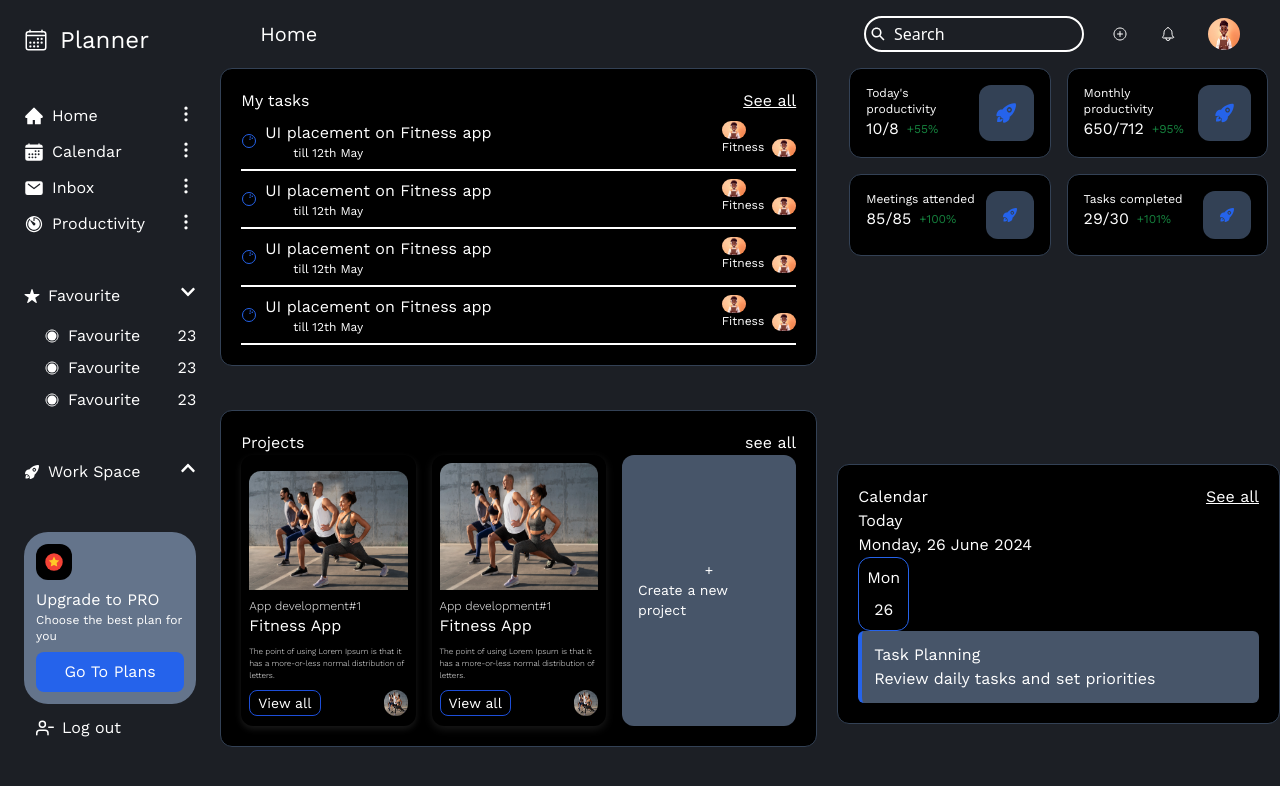
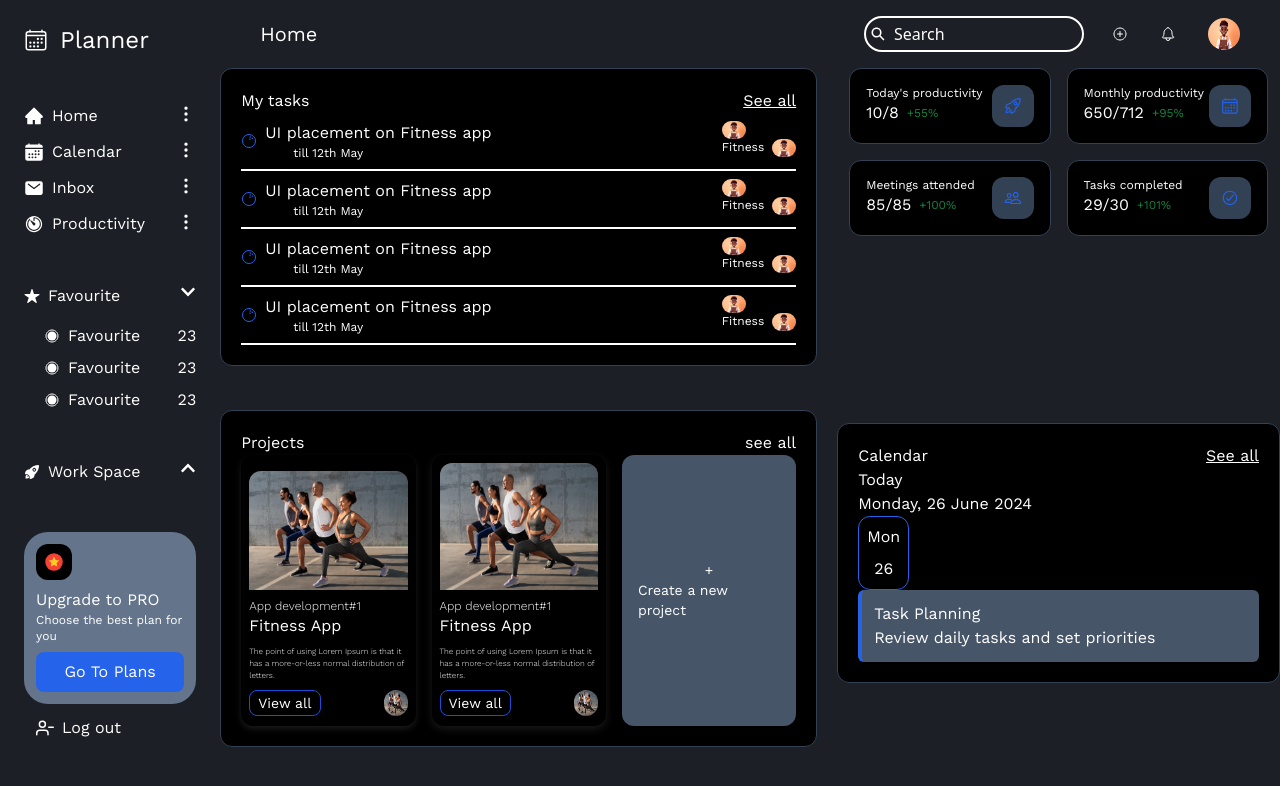
Before and after one commit to Funmi-Amusan/planner, a React (Create React App) app: page / in a window 1280 px wide. Shown: the top 786 px of the page. Built offline with nearby package versions, Linux system fonts and the light colour scheme.

Commit message:
mapping icons for summary cards

```diff
--- a/src/components/home/summary.tsx
+++ b/src/components/home/summary.tsx
@@ -1,4 +1,3 @@
-import { IoRocket } from "react-icons/io5";
 import { summary } from "../../mockData/summary";
 
 const Summary = () => {
@@ -6,8 +5,12 @@ const Summary = () => {
         <div className=" text-white   grid grid-rows-2 gap-4 mx-3">
             <div className=" grid grid-cols-2 gap-4 ">
                 {summary.map((item) => {
+                    const IconComponent = item.icon;
                     return (
-                        <div className="flex justify-between border border-slate-700 bg-black rounded-xl p-4">
+                        <div
+                            key={item.title}
+                            className="flex justify-between border border-slate-700 bg-black rounded-xl p-4"
+                        >
                             <div className="bg-black">
                                 <p className=" text-xs ">{item.title}</p>
                                 <div className=" flex gap-2">
@@ -17,8 +20,10 @@ const Summary = () => {
                                     </h3>
                                 </div>
                             </div>
-                            <div>
-                                <IoRocket className=" w-full h-full bg-slate-700 p-4 text-blue-600 rounded-xl" />
+                            <div className="bg-slate-700 w-1/4 rounded-xl p-3 ">
+                                {IconComponent && (
+                                    <IconComponent className=" h-full w-full  text-blue-600 " />
+                                )}
                             </div>
                         </div>
                     );
--- a/src/mockData/summary.ts
+++ b/src/mockData/summary.ts
@@ -1,28 +1,29 @@
+import { IoRocketOutline, IoCalendarOutline, IoPeopleOutline, IoCheckmarkCircleOutline } from "react-icons/io5";
 
 export const summary = [
     {
         "title": "Today's productivity",
         "ratio": "10/8",
         "percentage": "+55%",
-        // "appImage": Img
+        "icon": IoRocketOutline
     },
 
     {
         "title": "Monthly productivity",
         "ratio": "650/712",
         "percentage": "+95%",
-        // "percentageImage": Img
+        "icon": IoCalendarOutline
     },
     {
         "title": "Meetings attended",
         "ratio": "85/85",
         "percentage": "+100%",
-        // "percentageImage": Img
+        "icon": IoPeopleOutline
     },
     {
         "title": "Tasks completed",
         "ratio": "29/30",
         "percentage": "+101%",
-        // "appImage": Img
+        "icon": IoCheckmarkCircleOutline
     },
 ];
```
